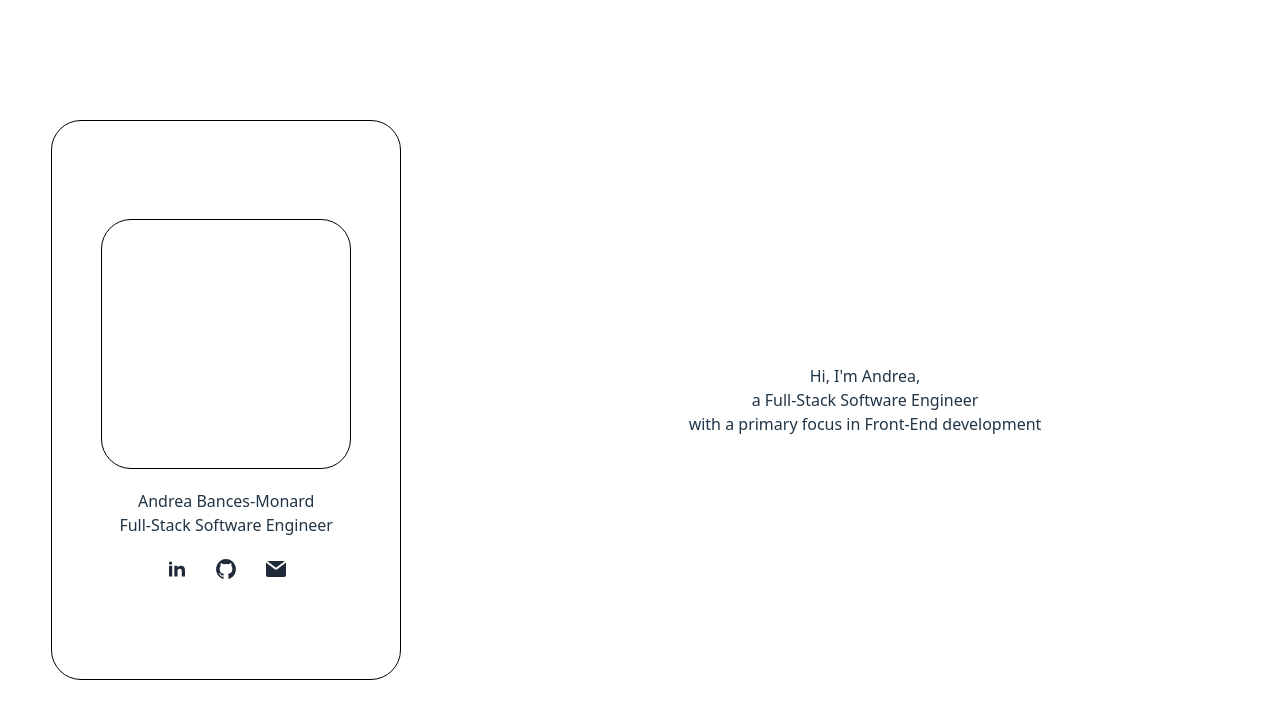
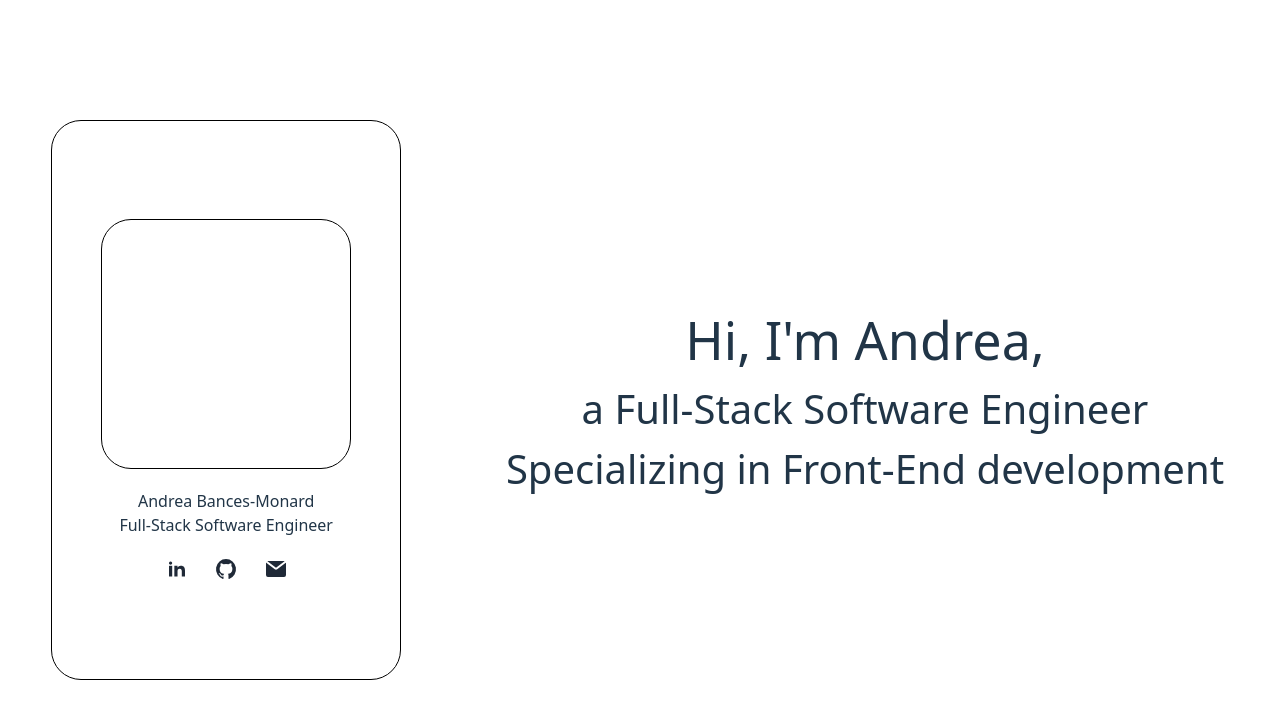
Before and after one commit to andrea1234321/react-portfolio, a React (Vite) app: page / in a window 1280 px wide. Shown: the top 718 px of the page. Built offline with nearby package versions, Linux system fonts and the light colour scheme.

Commit message:
change font-size for about me section

```diff
--- a/src/pages/AboutMe/AboutMe.jsx
+++ b/src/pages/AboutMe/AboutMe.jsx
@@ -1,12 +1,12 @@
 import React from "react";
-// import styles from './AboutMe.module.css'
+import styles from './AboutMe.module.css'
 
 export default function AboutMe() {
   return (
-    <div className="container">
+    <div className={`container ${styles.aboutMeContainer}`}>
       <h1>Hi, I'm Andrea, </h1>
       <h2>a Full-Stack Software Engineer</h2>
-      <h2>with a primary focus in Front-End development</h2>
+      <h2>Specializing in Front-End development</h2>
     </div>
   );
 }
--- a/src/pages/AboutMe/AboutMe.module.css
+++ b/src/pages/AboutMe/AboutMe.module.css
@@ -0,0 +1,7 @@
+.aboutMeContainer h1{
+    font-size: 52px;
+}
+
+.aboutMeContainer h2{
+    font-size: 40px;
+}
```
